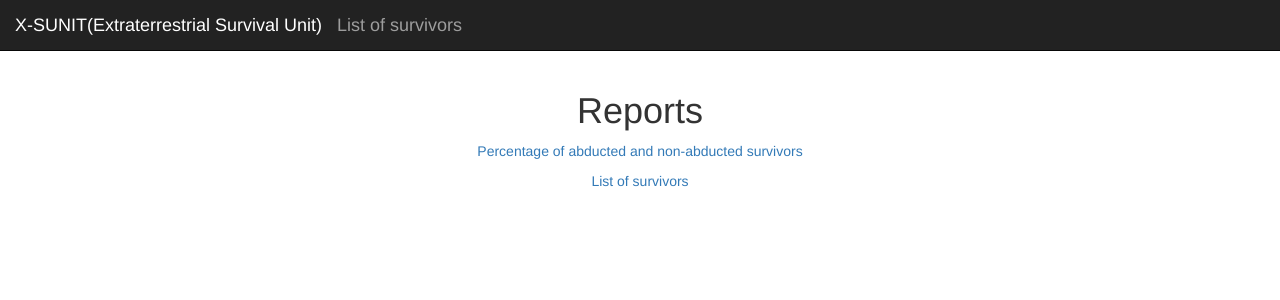
After one commit to alicemalzac/X-SUNIT, a Rails app: page /reports in a window 1280 px wide. The commit adds this page. Shown: the top 300 px of the page. Run offline with Rails 7, Linux system fonts and the light colour scheme; style sheets or scripts are compiled from the project's sources; some libraries are stand-ins or nearby versions.

Commit message:
almost there

```diff
--- a/app/controllers/static_pages_controller.rb
+++ b/app/controllers/static_pages_controller.rb
@@ -3,4 +3,6 @@ class StaticPagesController < ApplicationController
         def index
         end
 
+        def reports
+        end
 end
--- a/app/views/static_pages/index.html.erb
+++ b/app/views/static_pages/index.html.erb
@@ -10,9 +10,7 @@
 
 <p></p>
 <p> Verify about the survivors situation:</p>
-<p> <%= link_to 'Percentage of abducted survivors', new_survivor_path %></p>
-<p> <%= link_to 'Percentage of non-abducted survivors', new_survivor_path %></p>
-<p> <%= link_to 'List of survivors', survivors_path %></p>
+<%= link_to 'Reports', reports_path, class: 'btn btn-primary btn-lg' %>
 
 
 <p></p>
--- /dev/null
+++ b/app/views/static_pages/reports.html.erb
@@ -0,0 +1,8 @@
+<div class="row">
+  <div class="col-xs-12 text-center">
+    <h1>Reports</h1>
+
+<p> <%= link_to 'Percentage of abducted and non-abducted survivors', percentage_abducted_path %></p>
+<p> <%= link_to 'List of survivors', survivors_path %></p>
+
+</div>
--- a/app/views/survivors/index.html.erb
+++ b/app/views/survivors/index.html.erb
@@ -32,6 +32,9 @@
         <td><%= link_to 'Destroy', survivor, method: :delete, data: { confirm: 'Are you sure?' } %></td>
       </tr>
     <% end %>
+
+    <p>  blablabla </p>
+
   </tbody>
 </table>
 
--- a/config/routes.rb
+++ b/config/routes.rb
@@ -6,5 +6,6 @@ Rails.application.routes.draw do
    root to: "static_pages#index"
 
    get '/abducted/:id', to: 'survivors#abducted', as: 'abducted'
-
-end
+   get  'reports', to: 'static_pages#reports'
+   get '/abducted/percentage_abducted/:id', to: 'survivors#abducted', as: 'percentage_abducted'
+  end
--- /dev/null
+++ b/db/migrate/20190428204827_add_percentage_abducted_to_survivor.rb
@@ -0,0 +1,5 @@
+class AddPercentageAbductedToSurvivor < ActiveRecord::Migration[5.2]
+  def change
+    add_column :survivors, :percentage_abducted, :float
+  end
+end
```
Also changed, not shown: app/controllers/survivors_controller.rb (+9 -1 lines), db/schema.rb.
